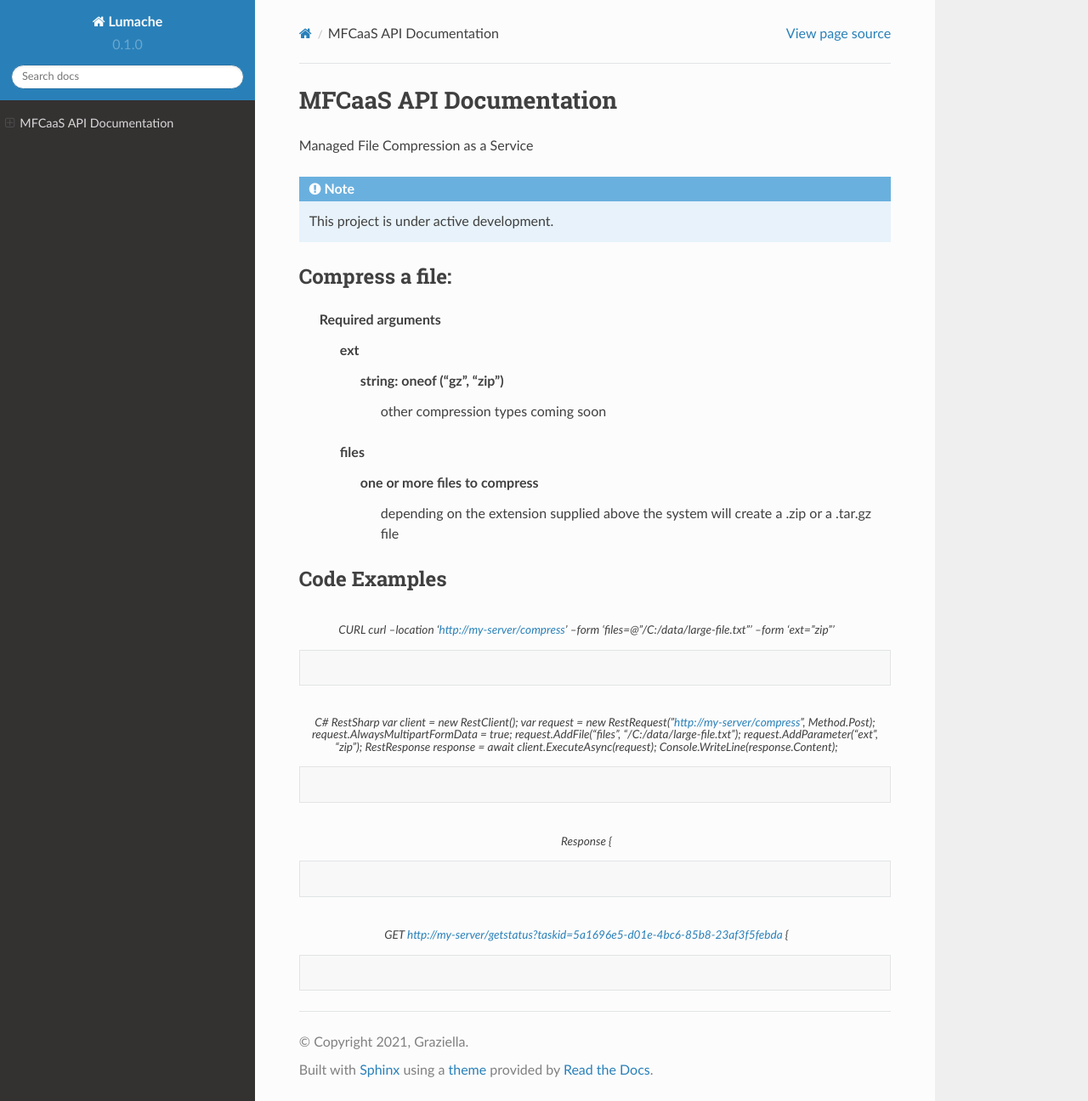
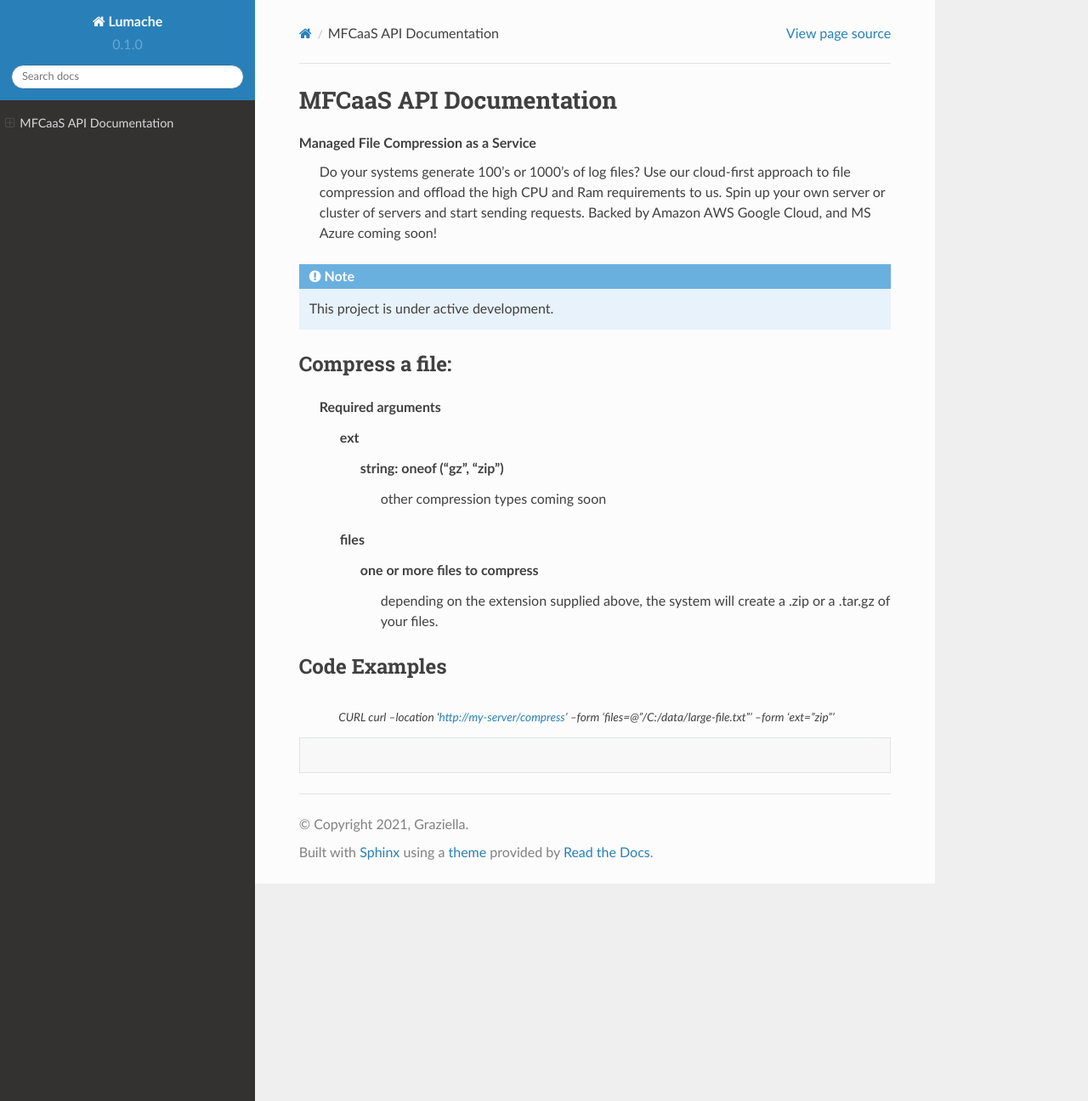
Before and after one commit to github-mfcaas/docs, a Sphinx documentation site: the page built from docs/source/index.rst, in a window 1280 px wide and 1296 px high. Shown: the whole window at 85% size. Built offline with Sphinx 7.4.7 and the Read the Docs theme 2.0.0, drawn with Linux system fonts in a browser that asks for light colours.

Commit message:
Update index.rst

```diff
--- a/docs/source/index.rst
+++ b/docs/source/index.rst
@@ -2,10 +2,18 @@ MFCaaS API Documentation
 ========================
 
 Managed File Compression as a Service
+   Do your systems generate 100's or 1000's of log files?
+   Use our cloud-first approach to file compression and offload the high CPU and Ram requirements to us.
+   Spin up your own server or cluster of servers and start sending requests.
+   Backed by Amazon AWS
+   Google Cloud, and MS Azure coming soon!
+
+
 
 .. note::
 
    This project is under active development.
+
 
 Compress a file:
 ---------------
@@ -15,7 +23,7 @@ Compress a file:
             other compression types coming soon
       files
          one or more files to compress
-            depending on the extension supplied above the system will create a .zip or a .tar.gz file
+            depending on the extension supplied above, the system will create a .zip or a .tar.gz of your files.
 
 
 Code Examples
@@ -26,61 +34,3 @@ Code Examples
       curl --location 'http://my-server/compress' \
       --form 'files=@"/C:/data/large-file.txt"' \
       --form 'ext="zip"'
-
-
-
-.. code-block::
-   :caption: C# RestSharp
-      var client = new RestClient();
-      var request = new RestRequest("http://my-server/compress", Method.Post);
-      request.AlwaysMultipartFormData = true;
-      request.AddFile("files", "/C:/data/large-file.txt");
-      request.AddParameter("ext", "zip");
-      RestResponse response = await client.ExecuteAsync(request);
-      Console.WriteLine(response.Content);
-
-
-
-.. code-block::
-   :caption: Response
-      {
-          "body": {
-              "ext": "zip",
-              "files": [
-                  "large-file.txt"
-              ],
-              "status": "QUEUED",
-              "status_url": "http://my-server/getstatus?taskid=5a1696e5-d01e-4bc6-85b8-23af3f5febda",
-              "taskid": "5a1696e5-d01e-4bc6-85b8-23af3f5febda"
-          },
-          "headers": {
-              "content-type": "application/json"
-          },
-          "status_code": 200
-      }
-
-
-
-
-
-.. code-block::
-   :caption: GET http://my-server/getstatus?taskid=5a1696e5-d01e-4bc6-85b8-23af3f5febda
-      {
-          "body": {
-              "datecreated": "2023-09-09 23:33:14",
-              "download_url": "http://my-server/getcompletedtask?taskid=5a1696e5-d01e-4bc6-85b8-23af3f5febda",
-              "ext": "zip",
-              "files": [
-                  {
-                      "filename": "large-file.txt",
-                      "id": 430537
-                  }
-              ],
-              "status": "COMPLETED",
-              "taskid": "5a1696e5-d01e-4bc6-85b8-23af3f5febda"
-          },
-          "headers": {
-              "content-type": "application/json"
-          },
-          "status_code": 200
-      }
```
